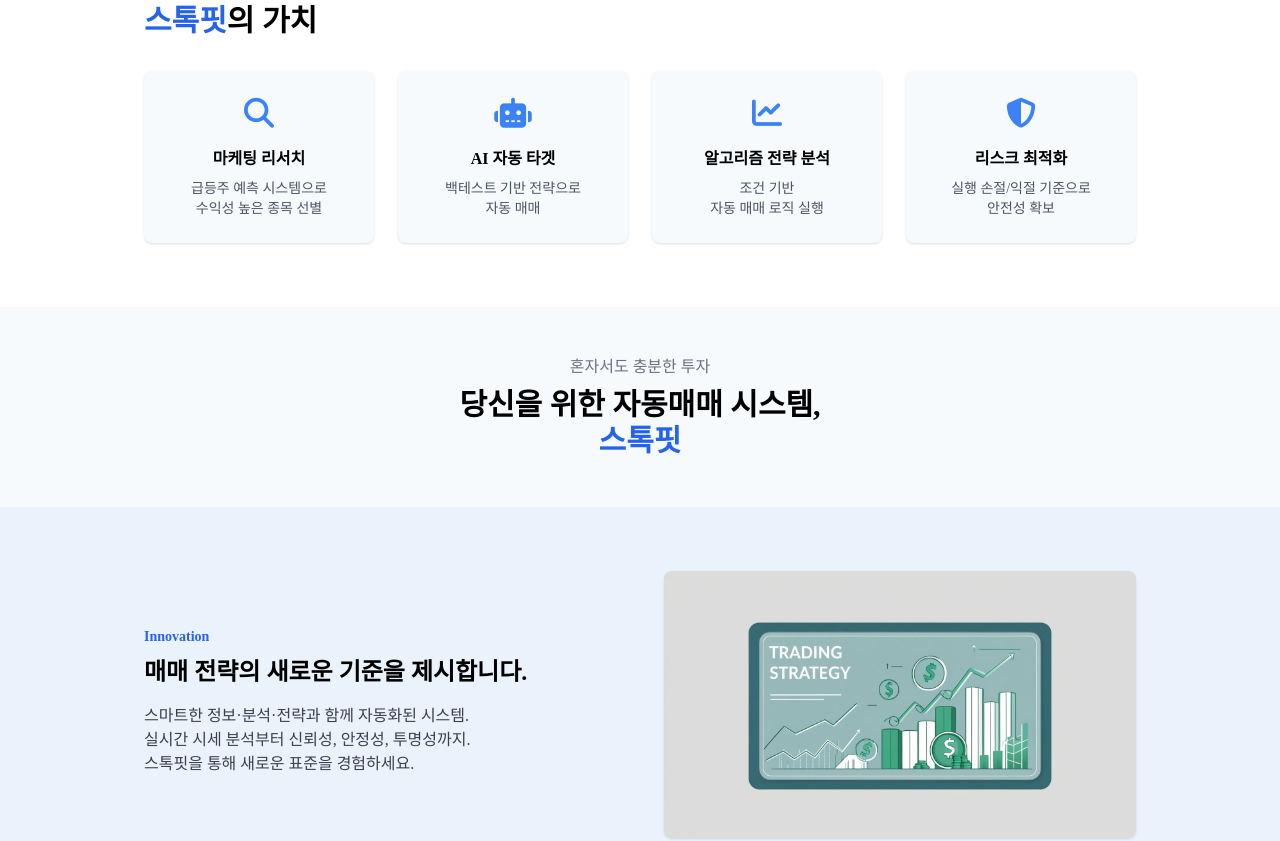
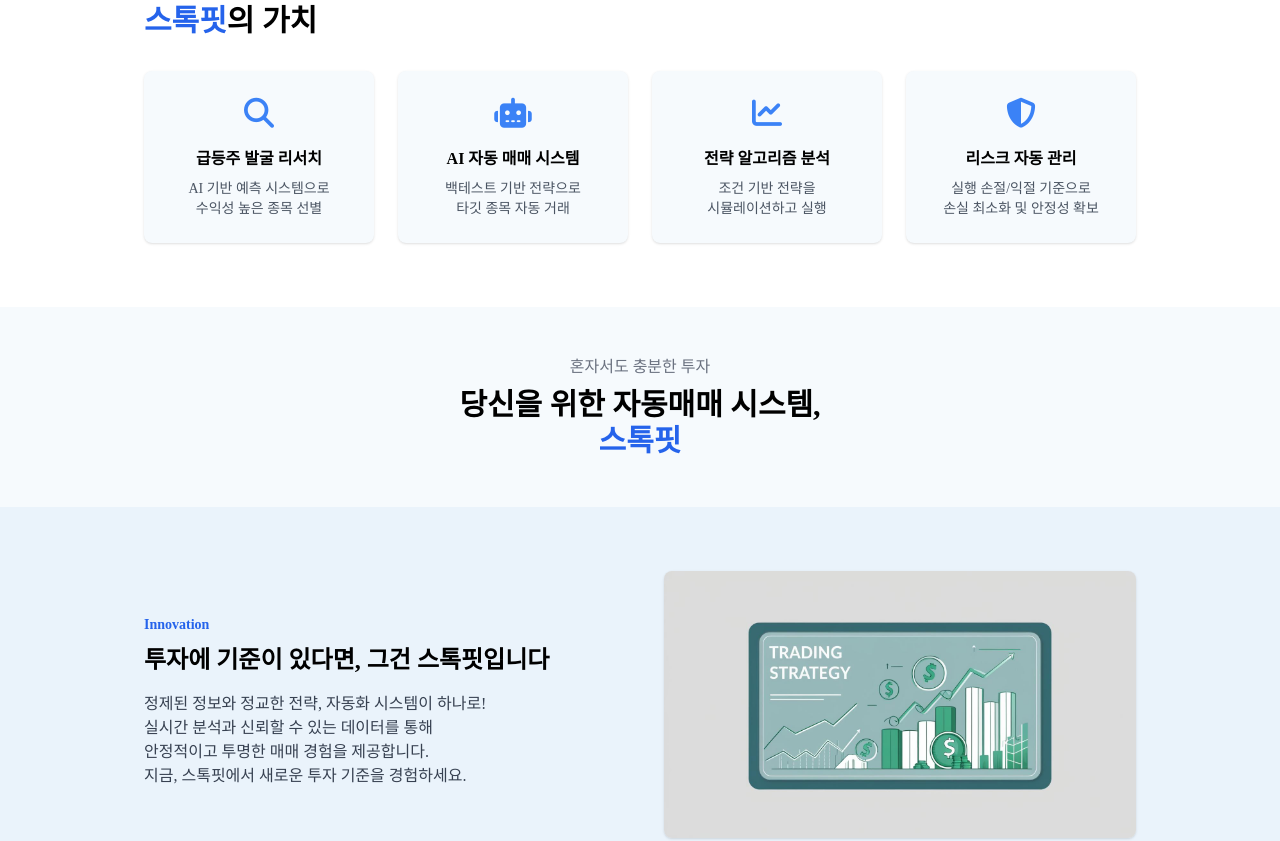
Before and after one commit to stockfit-xyz/stockfit-landing, a plain HTML site: page index.html in a window 1280 px wide. Shown: the part 566-1407 px from the top of the page. Drawn offline with nearby package versions, Linux system fonts and the light colour scheme; a web font is replaced by a local one.

Commit message:
문구 다듬기 작업

```diff
--- a/index.html
+++ b/index.html
@@ -1,6 +1,7 @@
 <!-- index.html -->
 <!DOCTYPE html>
 <html lang="ko">
+
 <head>
     <meta charset="UTF-8">
     <title>스톡핏!</title>
@@ -14,6 +15,7 @@
     <!-- Pretendard 폰트 CDN -->
     <link rel="stylesheet" href="https://cdn.jsdelivr.net/gh/orioncactus/pretendard/dist/web/static/pretendard.css">
 </head>
+
 <body style="font-family: 'Pretendard', 'sans-serif';" class="bg-[#eaf3fb]">
 
     <!-- 헤더 (왼쪽 정렬, Hero와 폭/여백 통일) -->
@@ -28,9 +30,12 @@
         <div class="max-w-5xl mx-auto px-4 flex flex-col md:flex-row justify-between items-center">
             <!-- 왼쪽 텍스트 -->
             <div class="w-full md:w-1/2">
-        <h1 class="text-3xl md:text-4xl font-bold mb-4">수익 창출을 돕는<br>자동매매 전문가, <span class="text-blue-600">스톡핏</span></h1>
+                <h1 class="text-3xl md:text-4xl font-bold mb-4">수익 창출을 돕는<br>자동매매 전문가, <span
+                        class="text-blue-600">스톡핏</span></h1>
                 <p class="mb-6 text-gray-700">인공지능과 데이터로 자동매매의 새로운 기준.<br>오직 당신만을 위한 자동매매 시스템, 스톡핏에서 경험하세요.</p>
-        <button class="bg-blue-600 text-white px-6 py-2 rounded font-semibold shadow hover:bg-blue-700 transition">서비스 살펴보기</button>
+                <button
+                    class="bg-blue-600 text-white px-6 py-2 rounded font-semibold shadow hover:bg-blue-700 transition">서비스
+                    살펴보기</button>
             </div>
             <!-- 오른쪽 이미지 -->
             <div class="w-full md:w-1/2 flex justify-end mt-8 md:mt-0">
@@ -42,32 +47,38 @@
     <!-- 가치 섹션 -->
     <section class="bg-white py-16">
         <div class="container max-w-5xl mx-auto px-4">
-      <span class="inline-block bg-blue-100 text-blue-600 px-3 py-1 rounded-full text-xs mb-2">Stockfit's Feature</span>
+            <span class="inline-block bg-blue-100 text-blue-600 px-3 py-1 rounded-full text-xs mb-2">Stockfit's
+                Feature</span>
             <h2 class="text-3xl font-bold mb-8"><span class="text-blue-600">스톡핏</span>의 가치</h2>
             <div class="grid grid-cols-1 md:grid-cols-4 gap-6">
+                <!-- 1 -->
                 <div class="bg-[#f6fafd] p-6 rounded-lg shadow flex flex-col items-center">
                     <i class="fas fa-search text-blue-500 text-3xl mb-4"></i>
-          <h3 class="font-bold mb-2">마케팅 리서치</h3>
-          <p class="text-sm text-gray-600 text-center">급등주 예측 시스템으로<br> 수익성 높은 종목 선별</p>
+                    <h3 class="font-bold mb-2">급등주 발굴 리서치</h3>
+                    <p class="text-sm text-gray-600 text-center">AI 기반 예측 시스템으로<br> 수익성 높은 종목 선별</p>
                 </div>
+                <!-- 2 -->
                 <div class="bg-[#f6fafd] p-6 rounded-lg shadow flex flex-col items-center">
                     <i class="fas fa-robot text-blue-500 text-3xl mb-4"></i>
-          <h3 class="font-bold mb-2">AI 자동 타겟</h3>
-          <p class="text-sm text-gray-600 text-center">백테스트 기반 전략으로 <br> 자동 매매</p>
+                    <h3 class="font-bold mb-2">AI 자동 매매 시스템</h3>
+                    <p class="text-sm text-gray-600 text-center">백테스트 기반 전략으로 <br> 타깃 종목 자동 거래</p>
                 </div>
+                <!-- 3 -->
                 <div class="bg-[#f6fafd] p-6 rounded-lg shadow flex flex-col items-center">
                     <i class="fas fa-chart-line text-blue-500 text-3xl mb-4"></i>
-          <h3 class="font-bold mb-2">알고리즘 전략 분석</h3>
-          <p class="text-sm text-gray-600 text-center">조건 기반 <br>자동 매매 로직 실행</p>
+                    <h3 class="font-bold mb-2">전략 알고리즘 분석</h3>
+                    <p class="text-sm text-gray-600 text-center">조건 기반 전략을 <br> 시뮬레이션하고 실행</p>
                 </div>
+                <!-- 4 -->
                 <div class="bg-[#f6fafd] p-6 rounded-lg shadow flex flex-col items-center">
                     <i class="fas fa-shield-alt text-blue-500 text-3xl mb-4"></i>
-          <h3 class="font-bold mb-2">리스크 최적화</h3>
-          <p class="text-sm text-gray-600 text-center">실행 손절/익절 기준으로 <br> 안전성 확보</p>
+                    <h3 class="font-bold mb-2">리스크 자동 관리</h3>
+                    <p class="text-sm text-gray-600 text-center">실행 손절/익절 기준으로 <br> 손실 최소화 및 안정성 확보</p>
                 </div>
             </div>
         </div>
     </section>
+
 
     <!-- 중간 타이틀 -->
     <section class="text-center py-12 bg-[#f6fafd]">
@@ -80,8 +91,9 @@
         <div class="container max-w-5xl mx-auto grid md:grid-cols-2 gap-12 items-center px-4">
             <div>
                 <span class="text-blue-600 font-semibold text-sm">Innovation</span>
-        <h3 class="text-2xl font-bold mt-2 mb-4">매매 전략의 새로운 기준을 제시합니다.</h3>
-        <p class="text-gray-700 mb-2">스마트한 정보·분석·전략과 함께 자동화된 시스템.<br>실시간 시세 분석부터 신뢰성, 안정성, 투명성까지.<br>스톡핏을 통해 새로운 표준을 경험하세요.</p>
+                <h3 class="text-2xl font-bold mt-2 mb-4">투자에 기준이 있다면, 그건 스톡핏입니다</h3>
+                <p class="text-gray-700 mb-2">정제된 정보와 정교한 전략, 자동화 시스템이 하나로!<br>실시간 분석과 신뢰할 수 있는 데이터를 통해<br>안정적이고 투명한 매매 경험을
+                    제공합니다. <br> 지금, 스톡핏에서 새로운 투자 기준을 경험하세요.</p>
             </div>
             <img src="src/img/img-1.jpg" alt="트레이딩 전략" class="rounded-lg shadow">
         </div>
@@ -102,7 +114,7 @@
                     포트폴리오 대시보드에서<br>
                     실시간 투자 현황, 종목 분석, 변동 상황을<br>
                     모두 확인할 수 있습니다.<br>
-          알림도 웹/모바일/이메일로 즉시 제공!
+                    알림도 웹 / 모바일 / 이메일로 즉시 제공!
                 </p>
             </div>
         </div>
@@ -113,4 +125,5 @@
         © 2025 Stockfit. All rights reserved.
     </footer>
 </body>
+
 </html>
```
Lines whose indentation alone changed are shown as unchanged.
